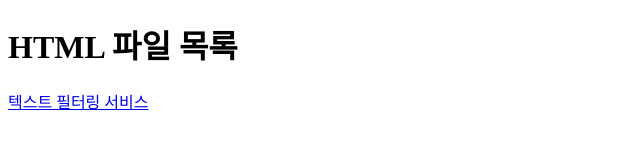
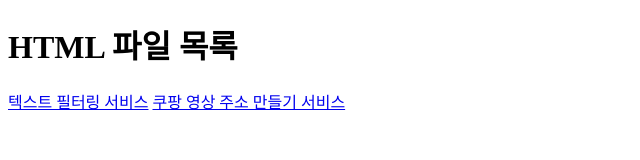
Before and after one commit to resumet/economics, a plain HTML site: page index.html in a window 1280 px wide. Shown: the whole page, without its empty margins (0-640 px from the left). Drawn offline with Linux system fonts and the light colour scheme.

Commit message:
Update index.html

```diff
--- a/index.html
+++ b/index.html
@@ -7,5 +7,6 @@
 <body>
   <h1>HTML 파일 목록</h1>
   <a href="naver-influencer-keyword-maker.html">텍스트 필터링 서비스</a>
+  <a href="ifrmae-extractor.html">쿠팡 영상 주소 만들기 서비스</a>
 </body>
 </html>
```
